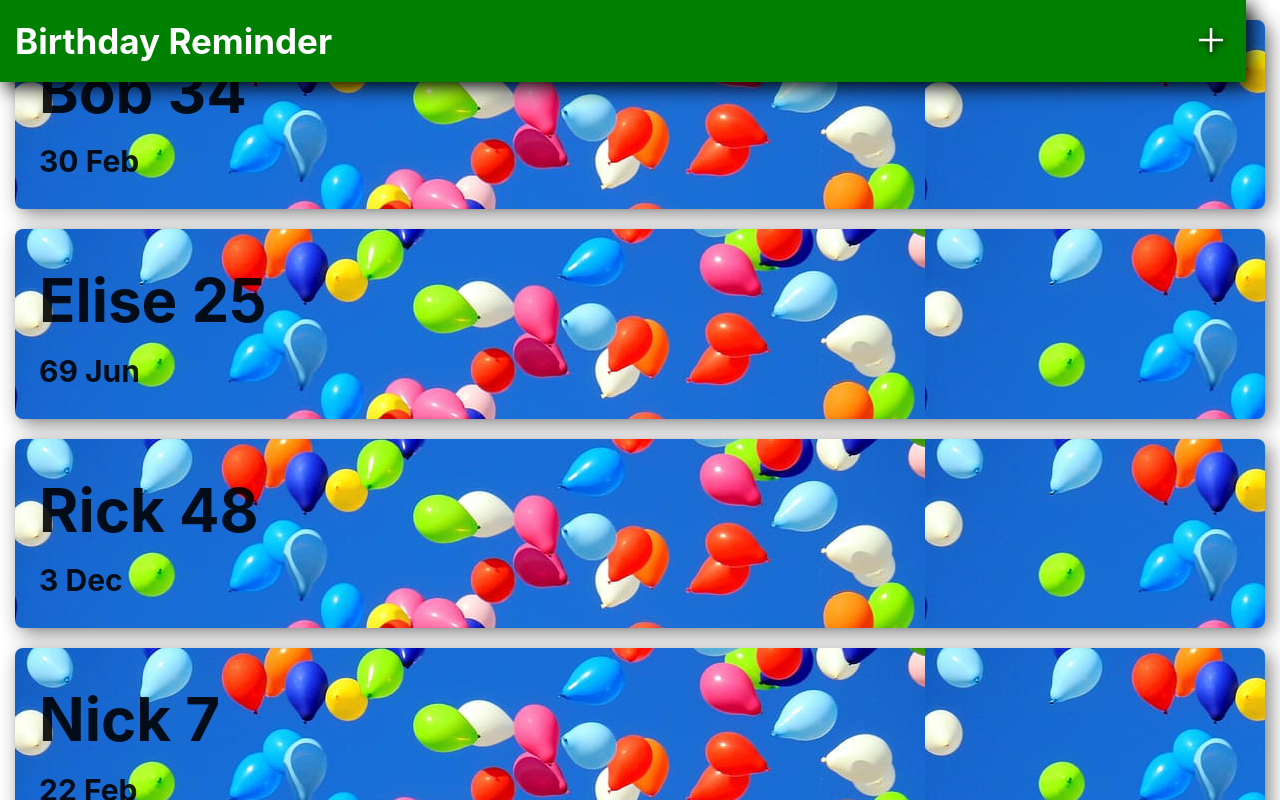
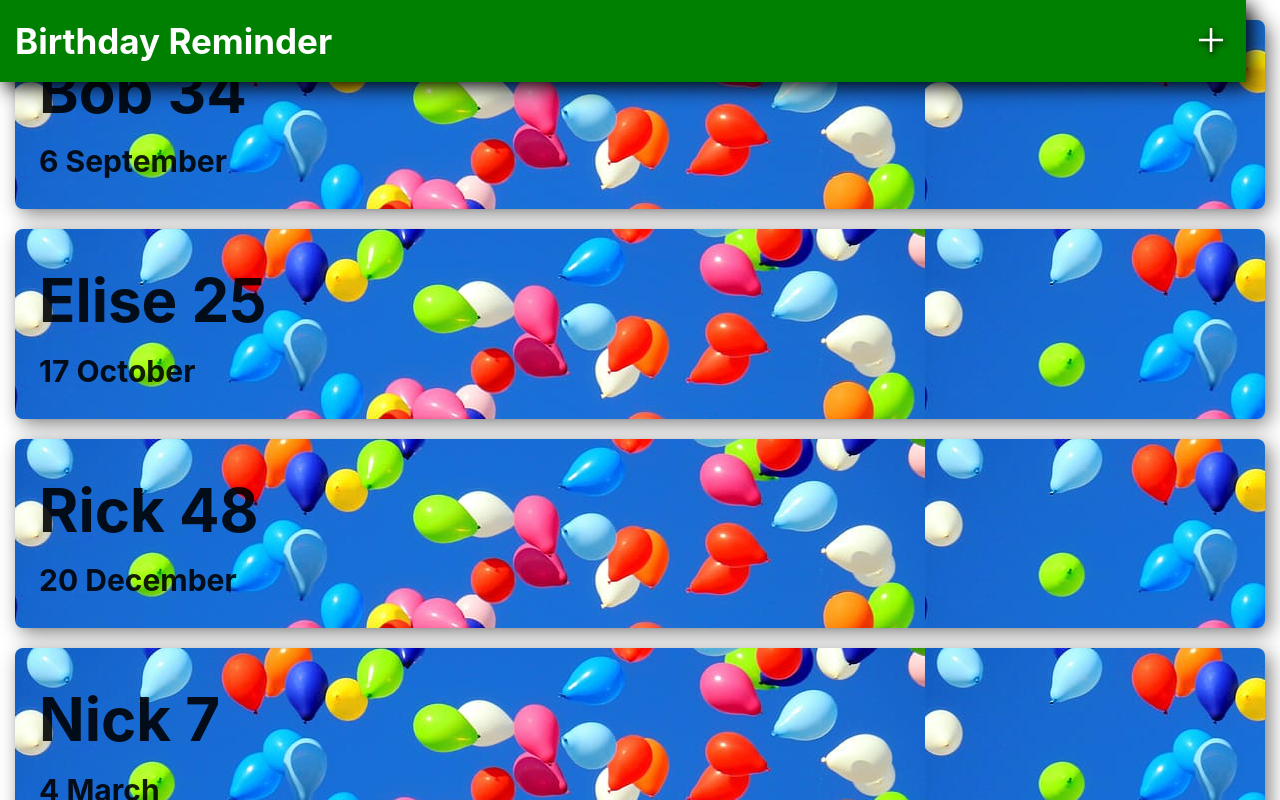
Before and after one commit to OneTrillion/birthday-reminder, a React (Create React App) app: page / in a window 1280 px wide. Built offline with nearby package versions, Linux system fonts and the light colour scheme.

Commit message:
Update list to take dates not strings

```diff
--- a/src/components/CardList.js
+++ b/src/components/CardList.js
@@ -8,6 +8,13 @@ const CardList = () => {
     const [visibleCards, setVisibleCards] = useState([]);
     const containerRef = useRef(null);
     const prevScrollTopRef = useRef(0);
+
+    const genBirthDate = (cardDate) => {
+        const monthName = cardDate.toLocaleString("en-US", {
+            month: "long",
+        });
+        return cardDate.getDate() + " " + monthName;
+    }
 
     useEffect(() => {
         const container = containerRef.current;
@@ -65,7 +72,7 @@ const CardList = () => {
                     key={card.id}
                     name={card.name}
                     age={card.age}
-                    date={card.date}
+                    date={genBirthDate(card.date)}
                     picture={card.picture}
                     className="birthday-card"
                 />
--- a/src/components/FormModal.js
+++ b/src/components/FormModal.js
@@ -32,16 +32,12 @@ const FormModal = () => {
         }, 1000);
 
         const age = calculateAge(formDate);
-        const monthName = formDate.$d.toLocaleString("en-US", {
-            month: "long",
-        });
-        const birhDate = formDate.$d.getDate() + " " + monthName;
 
         const birthday = {
             id: uuid(),
             name: values.name,
             age: age,
-            date: birhDate,
+            date: formDate.$d,
             //TODO: Add real photo
             picture: balloons,
         };
--- a/src/recoil/atom/bithdayAtom.js
+++ b/src/recoil/atom/bithdayAtom.js
@@ -8,63 +8,63 @@ export const birthdaysState = atom({
             id: "1",
             name: "Bob",
             age: 34,
-            date: "30 Feb",
+            date: new Date(2000, 8, 6),
             picture: balloons,
         },
         {
             id: "2",
             name: "Elise",
             age: 25,
-            date: "69 Jun",
+            date: new Date(1998, 9, 17),
             picture: balloons,
         },
         {
             id: "3",
             name: "Rick",
             age: 48,
-            date: "3 Dec",
+            date: new Date(1984, 11, 20),
             picture: balloons,
         },
         {
             id: "4",
             name: "Nick",
             age: 7,
-            date: "22 Feb",
+            date: new Date(1999, 2, 4),
             picture: balloons,
         },
         {
             id: "5",
             name: "Sam",
             age: 57,
-            date: "88 Jun",
+            date: new Date(1983, 4, 15),
             picture: balloons,
         },
         {
             id: "6",
             name: "Bert",
             age: 88,
-            date: "3 Dec",
+            date: new Date(2002, 7, 19),
             picture: balloons,
         },
         {
             id: "7",
             name: "Larry",
             age: 62,
-            date: "8 Jan",
+            date: new Date(2010, 1, 9),
             picture: balloons,
         },
         {
             id: "8",
             name: "Eric",
             age: 43,
-            date: "8 Sep",
+            date: new Date(1959, 6, 27),
             picture: balloons,
         },
         {
             id: "9",
             name: "Jack",
             age: 36,
-            date: "17 Oct",
+            date: new Date(1934, 3, 12),
             picture: balloons,
         },
     ],
```
